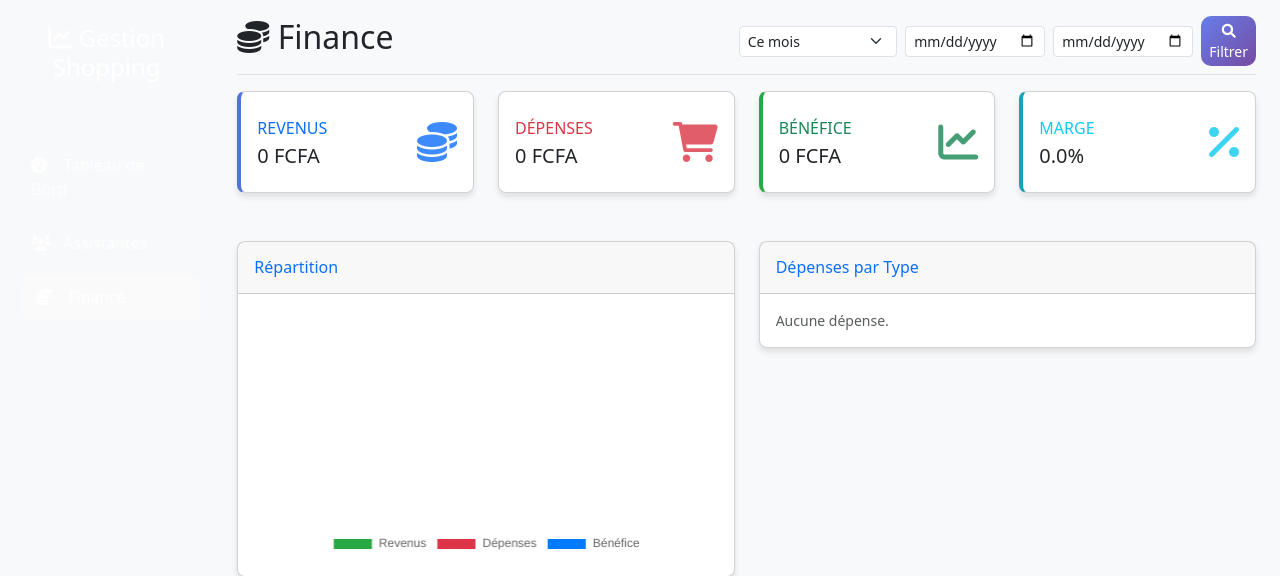
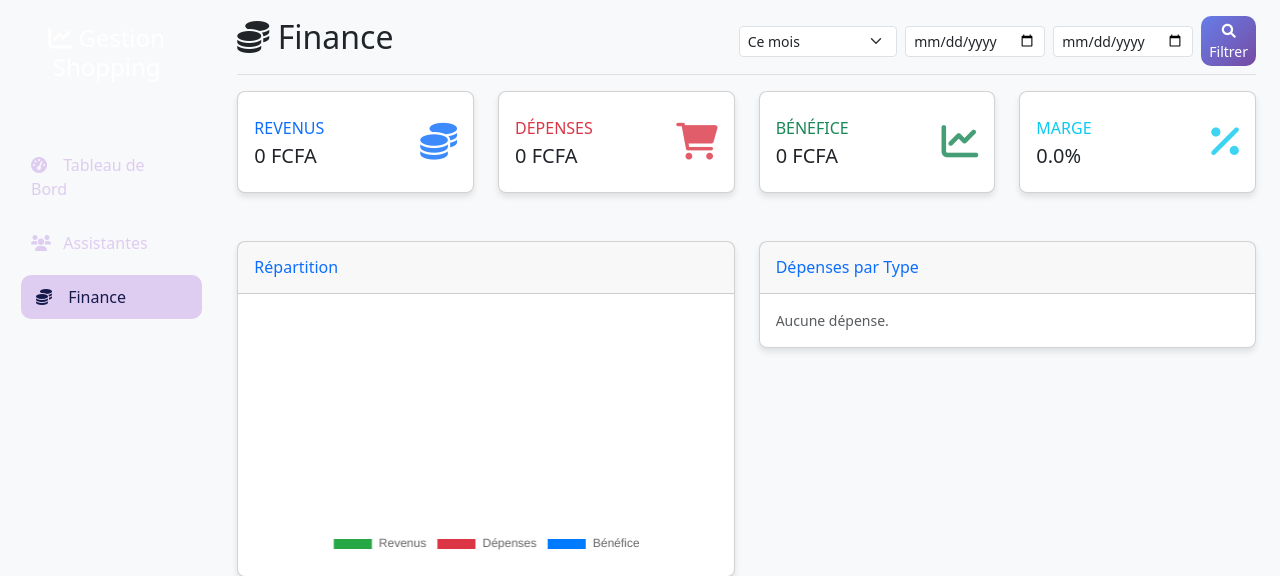
Before and after one commit to henocn/gestion-shopping, a PHP site: page /finance/index.php in a window 1280 px wide. Shown: the top 576 px of the page. Run offline with PHP 8.4, Linux system fonts and the light colour scheme; data comes from the database, SQL or seed files in the repository; data that the repository does not hold is empty.

Commit message:
nav link style

```diff
--- a/assets/css/dashboard.css
+++ b/assets/css/dashboard.css
@@ -22,31 +22,14 @@
     box-shadow: 0 8px 20px rgba(0, 0, 0, 0.15);
 }
 
-/* Bordures colorées pour les cartes */
-.border-left-primary {
-    border-left: 4px solid #4e73df !important;
-}
-
-.border-left-success {
-    border-left: 4px solid var(--success-color) !important;
-}
-
-.border-left-info {
-    border-left: 4px solid var(--info-color) !important;
-}
-
-.border-left-warning {
-    border-left: 4px solid var(--warning-color) !important;
-}
-
 /* Icônes des statistiques */
 .stat-icon {
-    font-size: 2.5rem;
+    font-size: 2.3rem;
     opacity: 0.8;
 }
 
 .sidebar .nav-link {
-    color: rgba(255, 255, 255, 0.8);
+    color: rgb(222, 204, 241);
     border-radius: 10px;
     margin: 5px 0;
     padding: 10px 15px;
@@ -55,8 +38,8 @@
 
 .sidebar .nav-link:hover,
 .sidebar .nav-link.active {
-    background-color: rgba(255, 255, 255, 0.2);
-    color: white;
+    background-color: rgb(222, 204, 241);
+    color: rgb(22, 26, 75);
     transform: translateX(5px);
 }
 
```
